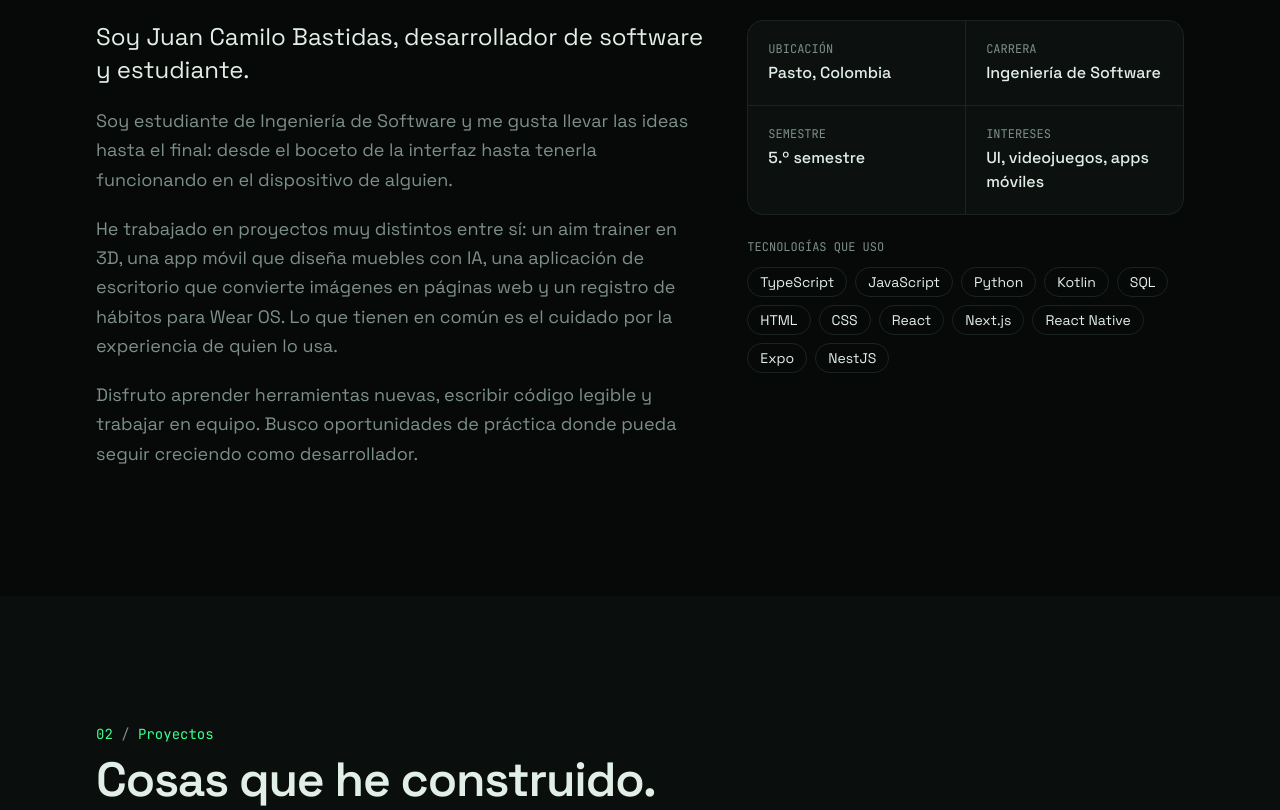
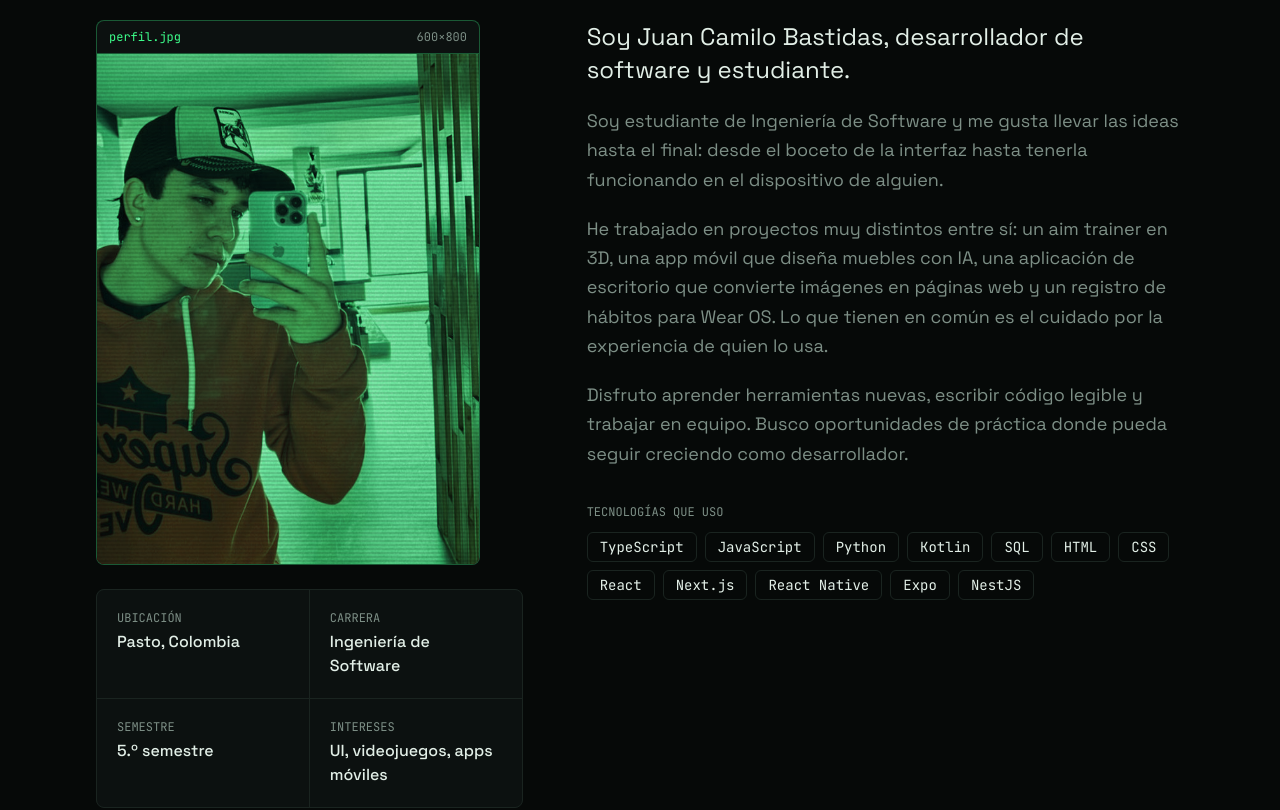
Before and after one commit to Ju4nK1807/Portafolio, a Next.js app: page / in a window 1280 px wide. Shown: the part 1280-2090 px from the top of the page. Built offline with nearby package versions, Linux system fonts and the light colour scheme; no server answers.

Commit message:
Agrega la foto con marco de terminal en Acerca de mí

```diff
--- a/components/About.tsx
+++ b/components/About.tsx
@@ -1,3 +1,4 @@
+import Image from "next/image";
 import { aboutParagraphs, quickFacts, site } from "@/data/site";
 import { skillGroups } from "@/data/skills";
 import Reveal from "./ui/Reveal";
@@ -16,31 +17,53 @@ export default function About() {
           description="Un poco de quién soy, qué estudio y qué me gusta construir."
         />
 
-        <div className="grid gap-10 lg:grid-cols-[1.4fr_1fr]">
-          <Reveal className="space-y-5 text-lg leading-relaxed text-pretty text-muted">
+        <div className="grid gap-10 md:grid-cols-[minmax(0,1fr)_minmax(0,1.4fr)] lg:gap-16">
+          <Reveal className="space-y-6">
+            {/* Foto con marco de ventana de terminal */}
+            <figure className="group mx-auto max-w-sm overflow-hidden rounded-lg border border-accent/30 bg-surface md:mx-0">
+              <figcaption className="flex items-center justify-between border-b border-accent/30 px-3 py-2 font-mono text-xs text-accent">
+                <span>perfil.jpg</span>
+                <span className="text-muted">600×800</span>
+              </figcaption>
+              <div className="relative aspect-[3/4]">
+                <Image
+                  src={site.photoPortrait}
+                  alt={`Foto de ${site.name}`}
+                  fill
+                  sizes="(min-width: 768px) 24rem, 90vw"
+                  className="object-cover transition duration-500 group-hover:scale-[1.02]"
+                />
+                <span
+                  className="absolute inset-0 bg-accent mix-blend-color opacity-60 transition-opacity duration-500 group-hover:opacity-0"
+                  aria-hidden="true"
+                />
+                <span className="scanlines absolute inset-0 opacity-70" aria-hidden="true" />
+              </div>
+            </figure>
+
+            <dl className="grid grid-cols-2 gap-px overflow-hidden rounded-lg border border-line bg-line">
+              {quickFacts.map((fact) => (
+                <div key={fact.label} className="bg-surface p-4 sm:p-5">
+                  <dt className="font-mono text-xs text-muted uppercase">{fact.label}</dt>
+                  <dd className="mt-1 font-medium">{fact.value}</dd>
+                </div>
+              ))}
+            </dl>
+          </Reveal>
+
+          <Reveal delay={150} className="space-y-5 text-lg leading-relaxed text-pretty text-muted">
             <p className="text-2xl leading-snug text-fg">
               Soy {site.name}, {site.role.toLowerCase()} y estudiante.
             </p>
             {aboutParagraphs.map((paragraph) => (
               <p key={paragraph.slice(0, 24)}>{paragraph}</p>
             ))}
-          </Reveal>
 
-          <Reveal delay={150} className="space-y-6">
-            <dl className="grid grid-cols-2 gap-px overflow-hidden rounded-2xl border border-line bg-line">
-              {quickFacts.map((fact) => (
-                <div key={fact.label} className="bg-surface p-5">
-                  <dt className="font-mono text-xs text-muted uppercase">{fact.label}</dt>
-                  <dd className="mt-1 font-medium">{fact.value}</dd>
-                </div>
-              ))}
-            </dl>
-
-            <div>
+            <div className="pt-4">
               <h3 className="font-mono text-xs text-muted uppercase">Tecnologías que uso</h3>
               <ul className="mt-3 flex flex-wrap gap-2">
                 {highlightSkills.map((skill) => (
-                  <li key={skill} className="rounded-full border border-line px-3 py-1 text-sm">
+                  <li key={skill} className="rounded-md border border-line px-3 py-1 font-mono text-sm text-fg">
                     {skill}
                   </li>
                 ))}
```
